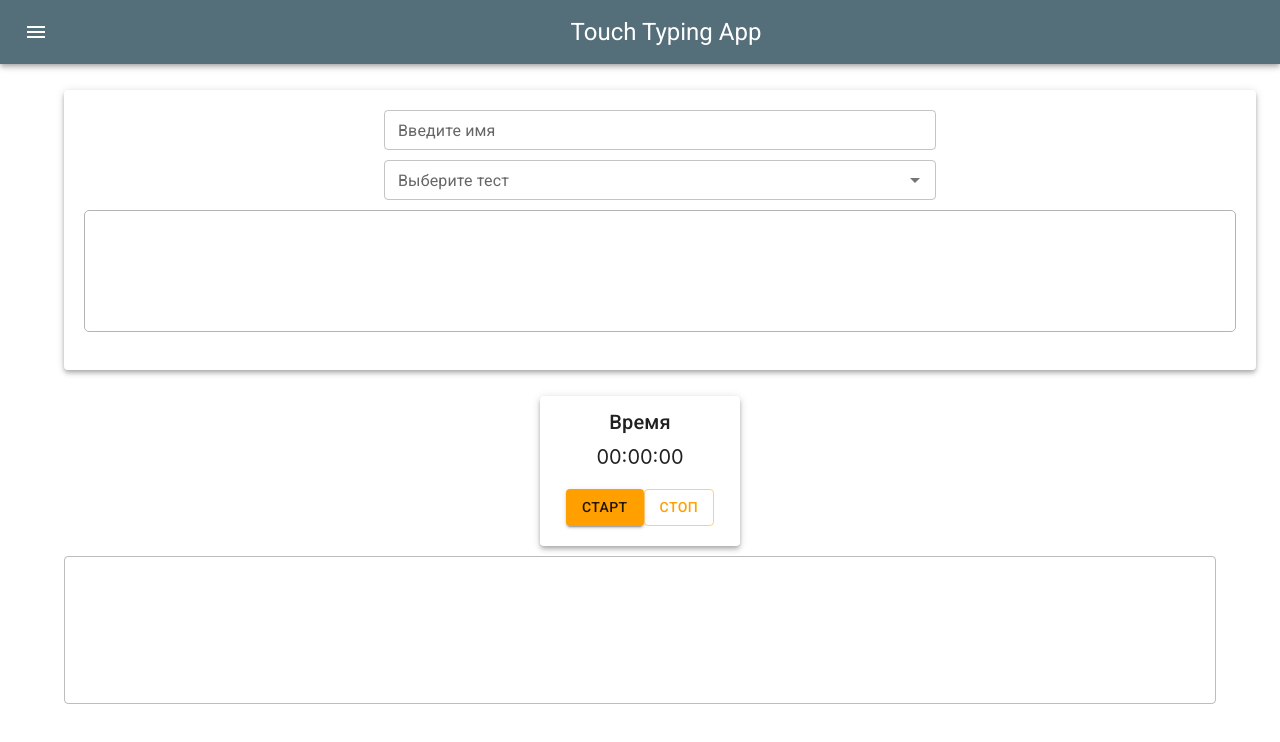
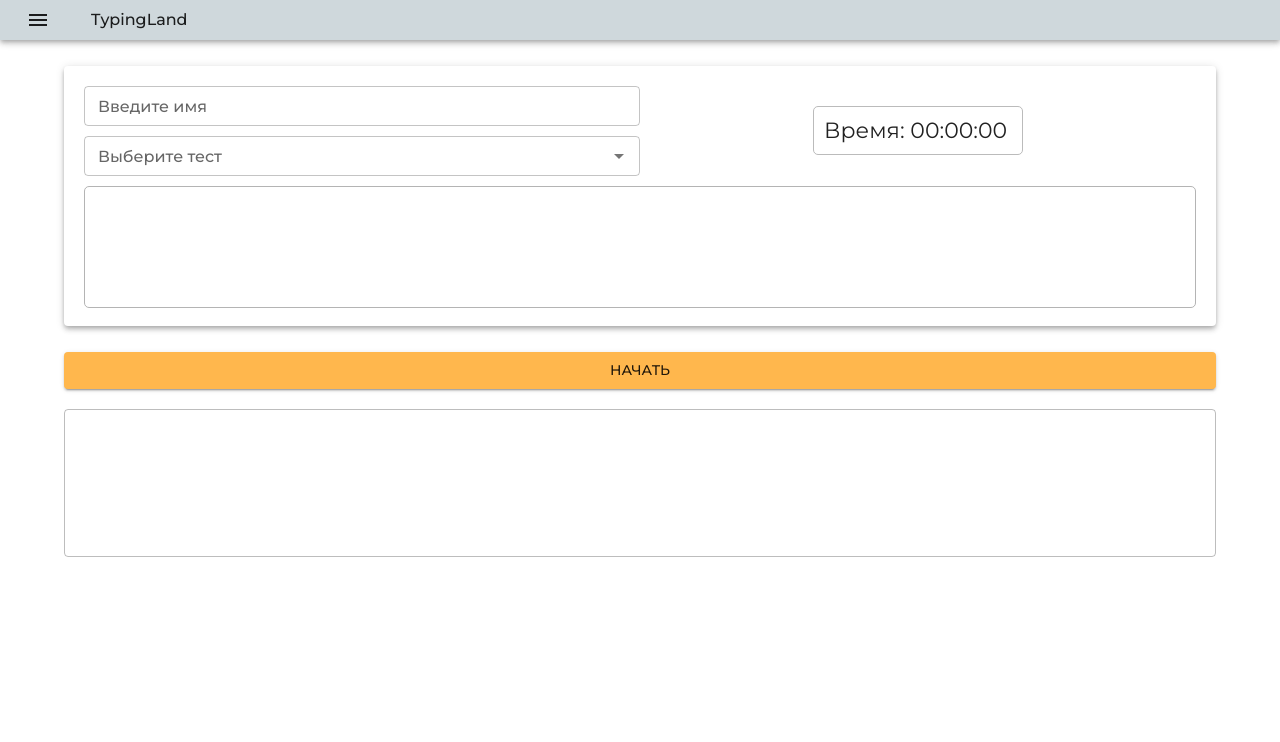
Before and after one commit to anvar2705/touch-typing-app, a React (Create React App) app: page / in a window 1280 px wide. Shown: the top 742 px of the page. Built offline with nearby package versions, Linux system fonts and the light colour scheme.

Commit message:
Refactor Timer, stylize TypingTest

```diff
--- a/src/components/screens/typing-test/TypingTest.tsx
+++ b/src/components/screens/typing-test/TypingTest.tsx
@@ -1,16 +1,36 @@
 import React from 'react'
-import Timer from './timer/Timer'
 import { Container } from '@mui/material'
+import { useAppDispatch, useAppSelector } from 'hooks/redux'
+import TextTemplate from './text-template/TextTemplate'
 import InputField from './input-field/InputField'
-import { useAppSelector } from '../../../hooks/redux'
-import TextTemplate from './text-template/TextTemplate'
+import Button from '@mui/material/Button'
+import { setIsTestFinished, setIsTestStarted } from 'store/reducers/UISlice'
 
 const TypingTest = () => {
-  const { result, isTestFinished } = useAppSelector((state) => state.UIReducer)
+  const { result, isTestStarted, isTestFinished } = useAppSelector((state) => state.UIReducer)
+  const dispatch = useAppDispatch()
+
+  const onToggleStart = () => {
+    if (!isTestStarted) {
+      dispatch(setIsTestFinished(false))
+      dispatch(setIsTestStarted(true))
+    } else if (isTestStarted && !isTestFinished) {
+      dispatch(setIsTestStarted(false))
+      dispatch(setIsTestFinished(true))
+    } else return
+  }
   return (
     <Container maxWidth='lg'>
       <TextTemplate />
-      <Timer />
+      <Button
+        onClick={onToggleStart}
+        fullWidth
+        color='secondary'
+        variant='contained'
+        style={{ marginBottom: '20px' }}
+      >
+        {!isTestStarted ? 'Начать' : 'Завершить'}{' '}
+      </Button>
       <InputField />
       {isTestFinished ? <div>Результат: {result}</div> : null}
     </Container>
--- a/src/components/screens/typing-test/text-template/TextTemplate.tsx
+++ b/src/components/screens/typing-test/text-template/TextTemplate.tsx
@@ -1,8 +1,9 @@
 import Autocomplete from '@mui/material/Autocomplete'
 import TextField from '@mui/material/TextField'
 import React, { useEffect, useState } from 'react'
-import { TEXT_TEMPLATES } from '../../../../constants/textTemplates'
-import { Container, Paper } from '@mui/material'
+import { Paper } from '@mui/material'
+import { TEXT_TEMPLATES } from 'constants/textTemplates'
+import Timer from 'components/screens/typing-test/timer/Timer'
 
 const TextTemplate = () => {
   const [name, setName] = useState('')
@@ -27,12 +28,14 @@ const TextTemplate = () => {
       elevation={4}
       sx={{
         width: '100%',
-        height: '240px',
+        height: '260px',
         margin: '26px auto',
         padding: '20px',
+        boxSizing: 'border-box',
       }}
     >
-      <Container maxWidth='sm'>
+      <div style={{ display: 'flex' }}>
+        <div style={{ width: '50%' }}>
           <TextField
             value={name}
             onChange={(event) => {
@@ -51,7 +54,11 @@ const TextTemplate = () => {
             renderInput={(params) => <TextField {...params} label='Выберите тест' size='small' />}
             sx={{ marginBottom: '10px' }}
           />
-      </Container>
+        </div>
+        <div style={{ fontSize: '22px', margin: '20px auto' }}>
+          <Timer />
+        </div>
+      </div>
       <div
         style={{
           border: '1px solid rgb(180, 180, 180)',
--- a/src/components/screens/typing-test/timer/Timer.tsx
+++ b/src/components/screens/typing-test/timer/Timer.tsx
@@ -1,18 +1,11 @@
-import Button from '@mui/material/Button'
-import React, { useState } from 'react'
-import { Paper } from '@mui/material'
-import Typography from '@mui/material/Typography'
-import TimerDisplay from './TimerDisplay'
-import {
-  setIsTestFinished,
-  setIsTestStarted,
-  setResultTime,
-} from '../../../../store/reducers/UISlice'
-import { useAppDispatch } from '../../../../hooks/redux'
+import React, { useEffect, useState } from 'react'
+import { useAppDispatch, useAppSelector } from 'hooks/redux'
+import { setResultTime } from 'store/reducers/UISlice'
 
 const Timer = () => {
   const [time, setTime] = useState({ m: 0, s: 0, ms: 0 })
   const [interv, setInterv] = useState<NodeJS.Timeout>()
+  const { isTestStarted, isTestFinished } = useAppSelector((state) => state.UIReducer)
   const dispatch = useAppDispatch()
   let { m, s, ms } = time
 
@@ -28,41 +21,27 @@ const Timer = () => {
     }
     return setTime({ m, s, ms })
   }
-  const onStartTimer = () => {
+  useEffect(() => {
+    if (isTestStarted) {
       setInterv(setInterval(run, 100))
-    dispatch(setIsTestFinished(false))
-    dispatch(setIsTestStarted(true))
     }
-  const onStopTimer = () => {
+  }, [isTestStarted])
+
+  useEffect(() => {
+    if (isTestFinished) {
       if (interv) clearInterval(interv)
+      dispatch(setResultTime(m * 60 + s + ms / 10))
       setTime({ m: 0, s: 0, ms: 0 })
-    dispatch(setResultTime(m * 60 + s + ms / 10))
-    dispatch(setIsTestStarted(false))
-    dispatch(setIsTestFinished(true))
     }
+  }, [isTestFinished, m, s, ms, dispatch, interv])
 
   return (
-    <Paper
-      elevation={4}
-      sx={{
-        width: 200,
-        height: 150,
-        margin: '10px auto',
-      }}
-    >
-      <Typography align='center' gutterBottom variant='h6' sx={{ paddingTop: '10px' }}>
-        Время
-      </Typography>
-      <TimerDisplay time={time} />
-      <div style={{ display: 'flex', justifyContent: 'center', paddingTop: '20px' }}>
-        <Button onClick={onStartTimer} color='secondary' variant='contained'>
-          Старт
-        </Button>
-        <Button onClick={onStopTimer} color='secondary' variant='outlined'>
-          Стоп
-        </Button>
+    <div style={{ width: '188px', border: '1px solid #bbb', padding: '10px', borderRadius: '5px' }}>
+      <span>Время: </span>
+      <span>{time.m >= 10 ? time.m : `0${time.m}`}:</span>
+      <span>{time.s >= 10 ? time.s : `0${time.s}`}:</span>
+      <span>{time.ms}0</span>
     </div>
-    </Paper>
   )
 }
 export default Timer
--- a/src/components/screens/typing-test/timer/TimerDisplay.tsx
+++ /dev/null
@@ -1,21 +0,0 @@
-import React from 'react'
-
-interface TimerDisplayProps {
-  time: {
-    m: number
-    s: number
-    ms: number
-  }
-}
-
-const TimerDisplay = ({ time }: TimerDisplayProps) => {
-  return (
-    <div style={{ textAlign: 'center', fontSize: '20px' }}>
-      <span>{time.m >= 10 ? time.m : `0${time.m}`}:</span>
-      <span>{time.s >= 10 ? time.s : `0${time.s}`}:</span>
-      <span>{time.ms}0</span>
-    </div>
-  )
-}
-
-export default TimerDisplay
--- a/src/components/shared/appbars/AppBarCustom.tsx
+++ b/src/components/shared/appbars/AppBarCustom.tsx
@@ -1,4 +1,3 @@
-import * as React from 'react'
 import AppBar from '@mui/material/AppBar'
 import Box from '@mui/material/Box'
 import Toolbar from '@mui/material/Toolbar'
@@ -6,7 +5,7 @@ import Typography from '@mui/material/Typography'
 import IconButton from '@mui/material/IconButton'
 import MenuIcon from '@mui/icons-material/Menu'
 import { useState } from 'react'
-import SwipeableTemporaryDrawer from '../drawers/SwipeableTemporaryDrawer'
+import SwipeableTemporaryDrawer from 'components/shared/drawers/SwipeableTemporaryDrawer'
 
 const ButtonAppBar = () => {
   const [isOpenDrawer, setIsOpenDrawer] = useState(false)
@@ -18,11 +17,11 @@ const ButtonAppBar = () => {
   return (
     <>
       <Box sx={{ flexGrow: 1 }}>
-        <AppBar position='static'>
+        <AppBar position='static' sx={{ height: 40, justifyContent: 'center' }}>
           <Toolbar>
             <IconButton
               onClick={onClick}
-              size='large'
+              size='small'
               edge='start'
               color='inherit'
               aria-label='menu'
@@ -30,8 +29,8 @@ const ButtonAppBar = () => {
             >
               <MenuIcon />
             </IconButton>
-            <Typography variant='h5' component='div' sx={{ flexGrow: 1, textAlign: 'center' }}>
-              Touch Typing App
+            <Typography component='div' sx={{ marginLeft: '20px' }}>
+              TypingLand
             </Typography>
           </Toolbar>
         </AppBar>
--- a/src/index.css
+++ b/src/index.css
@@ -1,11 +1,15 @@
 @import url('https://fonts.googleapis.com/css2?family=Roboto:ital,wght@0,100;0,300;0,400;0,500;0,700;0,900;1,100;1,300;1,400;1,500;1,700;1,900&display=swap');
+@import url('https://fonts.googleapis.com/css2?family=Montserrat:wght@100;200;300;400;500;600;700;800;900&display=swap');
+
 body {
   margin: 0;
-  font-family: -apple-system, BlinkMacSystemFont, 'Segoe UI', 'Roboto', 'Oxygen',
-    'Ubuntu', 'Cantarell', 'Fira Sans', 'Droid Sans', 'Helvetica Neue',
-    sans-serif;
+  /*font-family: -apple-system, BlinkMacSystemFont, 'Segoe UI', 'Roboto', 'Oxygen',*/
+  /*  'Ubuntu', 'Cantarell', 'Fira Sans', 'Droid Sans', 'Helvetica Neue',*/
+  /*  sans-serif;*/
   -webkit-font-smoothing: antialiased;
   -moz-osx-font-smoothing: grayscale;
+  font-family: 'Montserrat', sans-serif;
+  font-weight: 400;
 }
 
 code {
--- a/src/index.tsx
+++ b/src/index.tsx
@@ -2,18 +2,34 @@ import React from 'react'
 import ReactDOM from 'react-dom'
 import './index.css'
 import App from './App'
-import { setupStore } from './store/store'
+import { setupStore } from 'store/store'
 import { Provider } from 'react-redux'
 import { createTheme, ThemeProvider } from '@mui/material/styles'
-import { amber, blueGrey } from '@mui/material/colors'
+import { blueGrey, orange } from '@mui/material/colors'
 
 const store = setupStore()
 
 const theme = createTheme({
   palette: {
-    primary: { main: blueGrey[600], light: '#819ca9', dark: '#29434e' },
-    secondary: { main: amber[700], light: '#ffd149', dark: '#c67100' },
+    primary: { main: blueGrey[100], light: '#ffffff', dark: '#9ea7aa' },
+    secondary: { main: orange[300], light: '#ffe97d', dark: '#c88719' },
   },
+  typography: {
+    allVariants: {
+      fontFamily: "'Montserrat', sans-serif",
+      letterSpacing: '0em',
+      fontWeight: 500,
+    },
+  },
+  // components: {
+  //   MuiButton: {
+  //     styleOverrides: {
+  //       // root: {
+  //       //   letterSpacing: '0.1em',
+  //       // },
+  //     },
+  //   },
+  // },
 })
 
 ReactDOM.render(
--- a/src/store/reducers/UISlice.ts
+++ b/src/store/reducers/UISlice.ts
@@ -1,4 +1,5 @@
 import { createSlice, PayloadAction } from '@reduxjs/toolkit'
+import roundNumberTo from '../../utils/roundNumberTo'
 
 const initialState = {
   resultTime: 0,
@@ -25,7 +26,7 @@ const UISlice = createSlice({
       state.isTestFinished = action.payload
     },
     setResult: (state) => {
-      state.result = state.text.length / (state.resultTime / 600)
+      state.result = roundNumberTo(state.text.length / (state.resultTime / 600), 0)
     },
   },
 })
```
Lines whose indentation alone changed are shown as unchanged.
